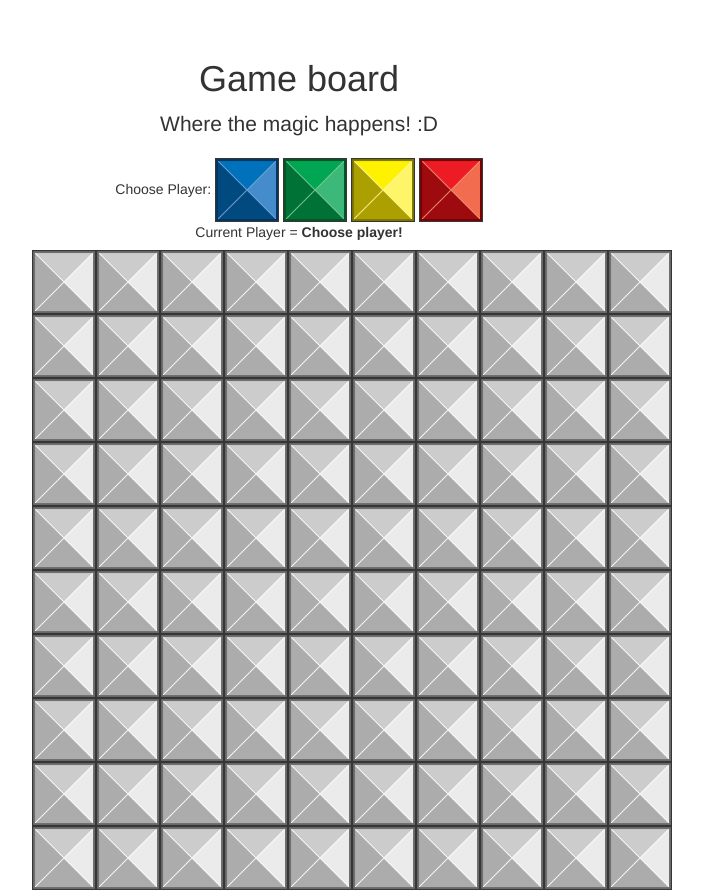
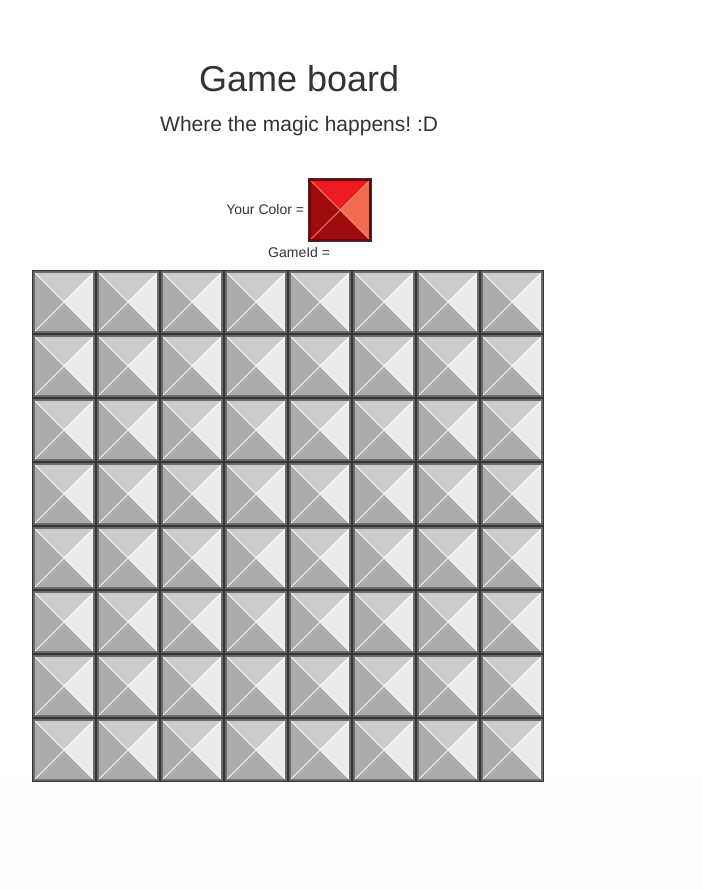
Before and after one commit to quizzingbricks/quizzingbricks-core, a Flask app: page /game_board in a window 1280 px wide. Shown: the part 71-961 px from the top of the page, without its empty margins (341-1044 px from the left). After the commit the page ends 853 px from the top, so only its background shows below. Run offline with Flask 2, Linux system fonts and the light colour scheme; some libraries are stand-ins or nearby versions.

Commit message:
smaller changes to game_board.html/js to start working on communication with game backend

```diff
--- a/src/python/quizzingbricks/web/run_web.py
+++ b/src/python/quizzingbricks/web/run_web.py
@@ -218,7 +218,7 @@ def get_friends(game_type):
 
 
 
-
+#TODO: Quick Join 2/4 player Should be easy just call create lobbyId and use that to call start game directly
 
 
 
@@ -245,7 +245,7 @@ def start_game(game_type,lobby_id):
         print "gameId:", gameId
 
 
-        return render_template('test_board.html',friends=friends, gameId=gameId)
+        return render_template('game_board.html',friends=friends, gameId=gameId)
     else:
         return render_template('create_game.html',friends=friends,test=test, game_type=game_type)
 
@@ -253,6 +253,7 @@ def start_game(game_type,lobby_id):
 
 @app.route('/active_games')
 def active_games():
+    #TODO: fetch list of active games
     return render_template('active_games.html')
 
 @app.route('/choose_color', methods=["POST"])
@@ -335,8 +336,16 @@ def logout():
 
 @app.route('/game_board', methods=["POST"])
 def tile_placement():
+    print "game board in run_web"
+    gameId = request.form.get('gameId',0, type=int)
     x = request.form.get('x', 0, type=int)
     y = request.form.get('y', 0, type=int)
+    print "gameId", gameId
+    print "userId", session['userId']
+    print "x: ",x
+    print "y: ",y
+
+
    # print session['username']
     return jsonify(result =(x,y))
 
--- a/src/python/quizzingbricks/web/static/js/game_board.js
+++ b/src/python/quizzingbricks/web/static/js/game_board.js
@@ -1,7 +1,7 @@
-var selected_token;
 
-var BOARD_HEIGHT = 10
-var BOARD_WIDTH  = 10
+
+var BOARD_HEIGHT = 8
+var BOARD_WIDTH  = 8
 
 var TOKEN = {
     EMPTY  : {value: 0, string: "Empty"},
@@ -9,10 +9,11 @@ var TOKEN = {
     YELLOW : {value: 2, string: "Yellow"},
     BLUE   : {value: 3, string: "Blue"},
     GREEN  : {value: 4, string: "Green"}
-
 }
 
-function selectToken(token){
+var selected_token=TOKEN.RED;
+
+/*function selectToken(token){
     document.getElementById('player_color').innerHTML = token.string;
     selected_token = token;
 
@@ -20,7 +21,9 @@ function selectToken(token){
     function(data) {
     $("#resultColor").text(data.result);
     });
-  }
+  }*/
+
+
 
 
 function create_token(token) {
@@ -28,7 +31,7 @@ function create_token(token) {
     token_img = document.createElement("img");
     token_img.setAttribute("height", "64");
     token_img.setAttribute("width", "64");
-    token_img.setAttribute("src", "static/img/BoardCell_" + token.string + ".png");
+    token_img.setAttribute("src", "/static/img/BoardCell_" + token.string + ".png");
 
     return token_img
 }
@@ -38,7 +41,7 @@ for (var i = 0; i < board.length; i++) {
     board[i] = new Array(BOARD_WIDTH)
 }
 
-function addTokens(x,y) {
+function addTokens(gameId,x,y) {
     player_color    = document.getElementById('player_color').innerHTML;
     board_element   = document.getElementById("square_" + x + "_" + y);
 
@@ -47,7 +50,7 @@ function addTokens(x,y) {
 
         board_element.appendChild(create_token(selected_token));
 
-        $.post($SCRIPT_ROOT + '/game_board', { x: x, y: y },
+        $.post($SCRIPT_ROOT + '/game_board', {gameId: gameId, x: x, y: y },
         function(data) {
         $("#result").text(data.result);
       });
--- a/src/python/quizzingbricks/web/static/js/test_board.js
+++ b/src/python/quizzingbricks/web/static/js/test_board.js
@@ -1,7 +1,7 @@
 var selected_token;
 
-var BOARD_HEIGHT = 10
-var BOARD_WIDTH  = 10
+var BOARD_HEIGHT = 8
+var BOARD_WIDTH  = 8
 
 var TOKEN = {
     EMPTY  : {value: 0, string: "Empty"},
--- a/src/python/quizzingbricks/web/templates/game_board.html
+++ b/src/python/quizzingbricks/web/templates/game_board.html
@@ -9,8 +9,8 @@
         <h1>Game board</h1>
         <p class="lead"> Where the magic happens! :D
          <div class="choose_player">
-          Choose Player:
-      <!--    <img src="/static/img/Black_Token.png" onclick='selectToken(TOKEN.BLACK)'/>
+      <!--    Choose Player:
+          <img src="/static/img/Black_Token.png" onclick='selectToken(TOKEN.BLACK)'/>
           <img src="/static/img/White_Token.png" onclick='selectToken(TOKEN.WHITE)'/>
           <img src="/static/img/Red_Token.png" onclick='selectToken(TOKEN.RED)'/>
            <img src="/static/img/Yellow_Token.png" onclick='selectToken(TOKEN.YELLOW)'/>
@@ -19,27 +19,46 @@
            <img src="/static/img/Pink_Token.png" onclick='selectToken(TOKEN.PINK)'/>
           <img src="/static/img/Teal_Token.png" onclick='selectToken(TOKEN.TEAL)'/> -->
 
-          <img src="/static/img/BoardCell_Blue.png" onclick='selectToken(TOKEN.BLUE)' width="64" />
-          <img src="/static/img/BoardCell_Green.png" onclick='selectToken(TOKEN.GREEN)' width="64" />
-          <img src="/static/img/BoardCell_Yellow.png" onclick='selectToken(TOKEN.YELLOW)'width="64" />
-          <img src="/static/img/BoardCell_Red.png" onclick='selectToken(TOKEN.RED)' width="64" />
+         <!--    <img src="/static/img/BoardCell_Blue.png" onclick='selectToken(TOKEN.BLUE)' width="64" />
+            <img src="/static/img/BoardCell_Green.png" onclick='selectToken(TOKEN.GREEN)' width="64" />
+            <img src="/static/img/BoardCell_Yellow.png" onclick='selectToken(TOKEN.YELLOW)'width="64" />
+            <img src="/static/img/BoardCell_Red.png" onclick='selectToken(TOKEN.RED)' width="64" /> -->
 
 
+          <br>Your Color = <img src="/static/img/BoardCell_Red.png" id="player_color" width="64" />
 
-          <br>Current Player = <b id='player_color'> Choose player! </b>
+          <br>GameId = <b> {{gameId}} </b>
+
+          {% if friends %}
+            <div class="container">
+            <strong> Players: </strong>
+            {% for friend in friends%}
+              <br>  {{friend}}
+            {% endfor %}
+            </div>
+          {% endif %}
+
+
+          {% if test %}
+            <div class="container">
+            <strong> Players: </strong>
+            {% for t in test%}
+              <br>  {{t}}
+            {% endfor %}
+            </div>
+          {% endif %}
+
         </div>
         <div id="board">
           <div id ="square_div">
             {% set hor_scale = 64.0 %}
             {% set ver_scale = 64.0 %}
-            {% for x in range(0, 10) %}
-              {% for y in range(0, 10) %}
+            {% for x in range(0, 8) %}
+              {% for y in range(0, 8) %}
                 {% set LEFT = ((x)*hor_scale) %}
                 {% set TOP = (y)*ver_scale %}
                 <!-- BEGIN square -->
-                <div id="square_{{x}}_{{y}}" onload='init_square(square_{{x}}_{{y}})' onclick='addTokens({{x}},{{y}})' class="square" style="left: {{LEFT}}px; top: {{TOP}}px;" >
-
-                      <!--<image src="/static/img/BoardCell_Empty.png" width= '{{hor_scale}}' height='{{ver_scale}}'> -->
+                <div id="square_{{x}}_{{y}}" onclick='addTokens({{gameId}},{{x}},{{y}})' class="square" style="left: {{LEFT}}px; top: {{TOP}}px;">
                 <!--{{x}}.{{y}}--></div>
                 <!-- END square -->
                 {% endfor %}
@@ -47,17 +66,14 @@
           </div>
         </div>
 
-
-        </div>
       </div>
     </div><!-- /.container -->
 
     <div class="container">
-     <div id="result">
+      <div id="result">
 
-        </div>
-        <div id="resultColor">
     </div>
+
 
 
 
```
